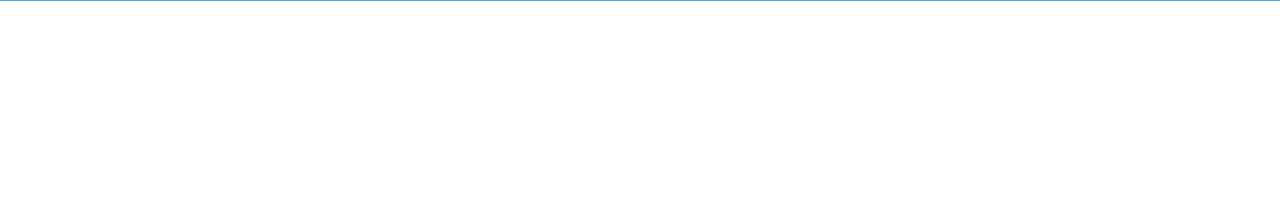
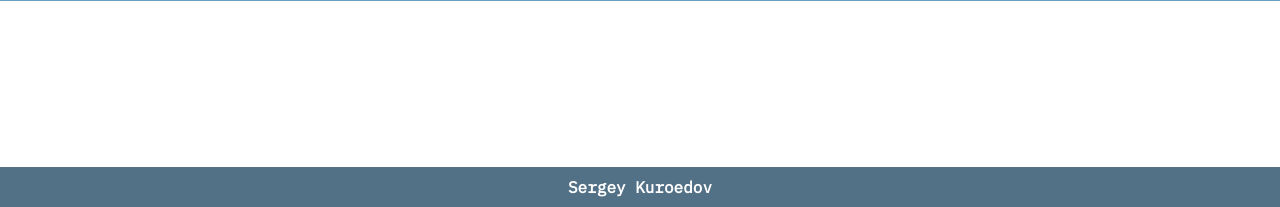
Before and after one commit to skuroedov/memorytrainer, a PHP site: page / in a window 1280 px wide. Shown: the part 593-800 px from the top of the page. Run offline with PHP 8.4, Linux system fonts and the light colour scheme.

Commit message:
Start of templating + footer

```diff
--- a/check.php
+++ b/check.php
@@ -46,5 +46,4 @@
 				</div>
 			</div>
 		</div>
-	</body>
-</html>
+<?php include 'tpl/footer.html'; ?>
--- a/exercise.php
+++ b/exercise.php
@@ -45,5 +45,4 @@
 			</form>
 			</div>
 		</div>
-	</body>
-</html>
+<?php include 'tpl/footer.html'; ?>
--- a/index.php
+++ b/index.php
@@ -28,5 +28,4 @@
 			<h3>z oblíbených možností</h3>
 			<p id="random">Coming soon</p>
 		</div>
-	</body>
-</html>
+<?php include 'tpl/footer.html'; ?>
--- a/stylesheet.css
+++ b/stylesheet.css
@@ -1,4 +1,4 @@
-@import url('https://fonts.googleapis.com/css?family=Gelasio|Kalam|PT+Sans|Roboto+Slab&display=swap');
+@import url('https://fonts.googleapis.com/css?family=Gelasio|Kalam|PT+Sans|Roboto+Slab|IBM+Plex+Mono&display=swap');
 
 body {
     background: #fff;
@@ -139,3 +139,16 @@ button {
     font-family: 'Roboto Slab', serif;
     font-size: 1.1em;
 }
+
+footer {
+    width: 100%;
+    background-color: #527086;
+    text-align: center;
+    color: #fff;
+    bottom: 0;
+    position: absolute;
+    padding: 10px;
+    box-sizing: border-box;
+    font-family: 'IBM Plex Mono', monospace;
+    font-weight: bold;
+}
--- /dev/null
+++ b/tpl/footer.html
@@ -0,0 +1,5 @@
+<footer>
+	Sergey Kuroedov
+</footer>
+</body>
+</html>
```
